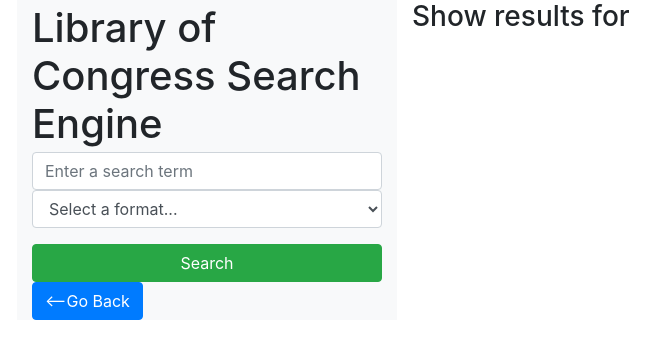
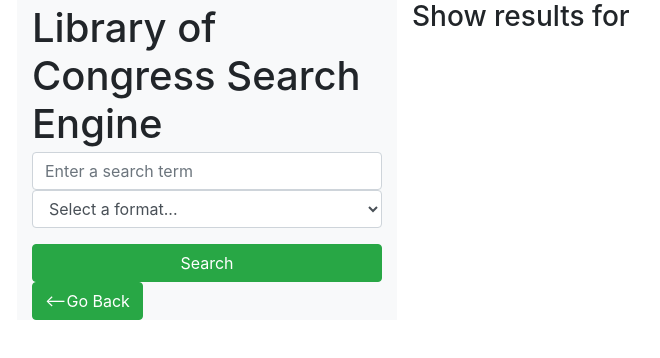
Before and after one commit to DazedChou/Library-Of-Congress, a plain HTML site: page search-results.html in a window 1280 px wide. Shown: the whole page, without its empty margins (53-713 px from the left). Drawn offline with nearby package versions, Linux system fonts and the light colour scheme.

Commit message:
Update search-results.html

```diff
--- a/search-results.html
+++ b/search-results.html
@@ -34,7 +34,7 @@
                 <div>
                     <button class="btn btn-block btn-success" id="submit" type="button">Search</button>
                 </div>
-                <div><button class="btn backBtn btn-primary" type="button"><--Go Back</button></div>
+                <div><button class="btn backBtn btn-success" type="button"><--Go Back</button></div>
             </div>
 
 <div class="col-8">
```
